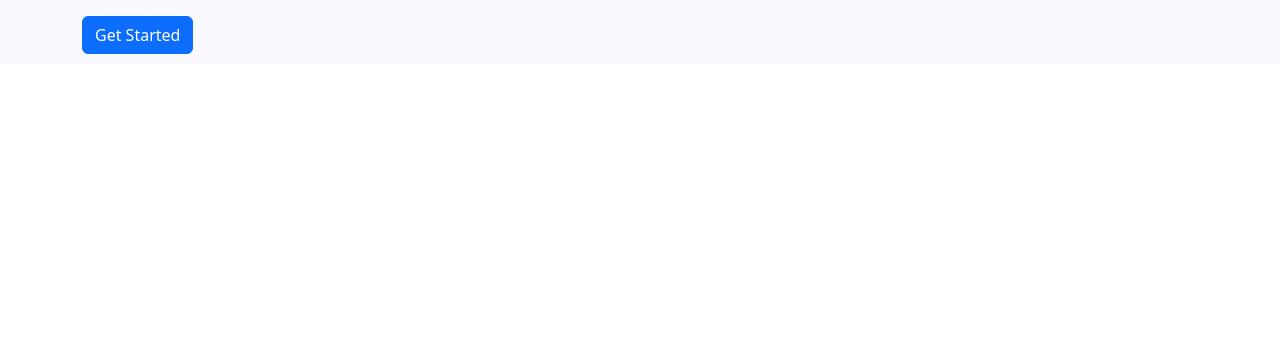
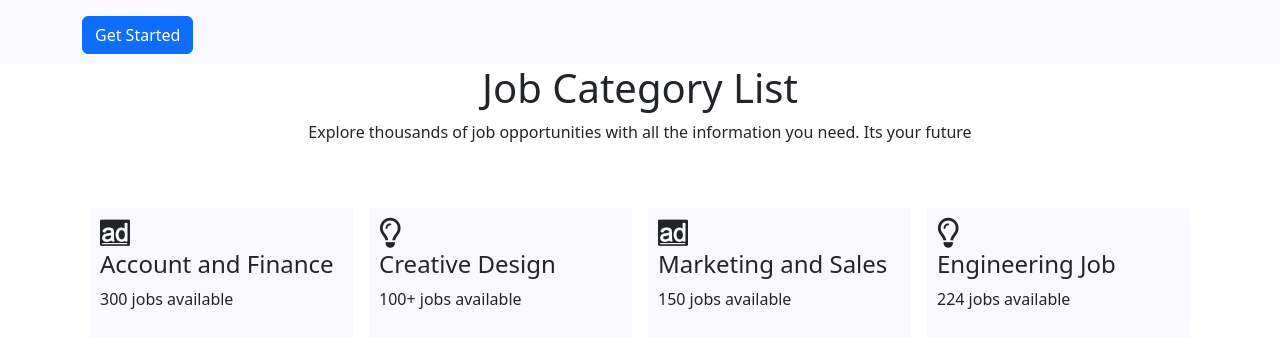
Before and after one commit to RianOntu/dream-job, a React (Vite) app: page / in a window 1280 px wide. Shown: the part 338-686 px from the top of the page. Built offline with nearby package versions, Linux system fonts and the light colour scheme.

Commit message:
created job category list

```diff
--- a/src/components/Home/Home.jsx
+++ b/src/components/Home/Home.jsx
@@ -1,10 +1,12 @@
 import React from 'react';
 import Banner from '../Banner/Banner';
+import JobCategory from '../JobCategory/JobCategory';
 
 const Home = () => {
     return (
         <div>
             <Banner></Banner>
+            <JobCategory></JobCategory>
         </div>
     );
 };
--- /dev/null
+++ b/src/components/JobCategory/JobCategory.css
@@ -0,0 +1,7 @@
+.fa-sharp,.fa-brands{
+   font-size: 30px;
+}
+.job-category{
+background-color: #F9F8FF;
+padding: 10px;
+}
--- /dev/null
+++ b/src/components/JobCategory/JobCategory.jsx
@@ -0,0 +1,47 @@
+import React from 'react';
+import './JobCategory.css'
+
+const JobCategory = () => {
+    return (
+        <div >
+            <h1 style={{textAlign:"center"}}>Job Category List</h1>
+            <p style={{textAlign:"center"}}>Explore thousands of job opportunities with all the information you need. Its your future</p>
+       <div className="container">
+       <div className="row mx-auto mt-5 g-3">
+
+              <div className="col-12 col-md-3">
+             <div className='job-category'>
+             <i className="fa-brands fa-adversal"></i>
+                <h4>Account and Finance</h4>
+                <p>300 jobs available</p>
+             </div>
+                </div>
+                <div className="col-12 col-md-3">
+                <div className="job-category">
+                <i className="fa-sharp fa-regular fa-lightbulb"></i>
+                <h4>Creative Design</h4>
+                <p>100+ jobs available</p>
+                </div>
+                </div>
+                <div className="col-12 col-md-3">
+               <div className="job-category">
+               <i className="fa-brands fa-adversal"></i>
+                <h4>Marketing and Sales</h4>
+                <p>150 jobs available</p>
+               </div>
+                </div>
+                <div className="col-12 col-md-3">
+               <div className="job-category">
+               <i className="fa-sharp fa-regular fa-lightbulb"></i>
+                <h4>Engineering Job</h4>
+                <p>224 jobs available</p>
+               </div>
+                </div>
+
+            </div>
+       </div>
+        </div>
+    );
+};
+
+export default JobCategory;
```
